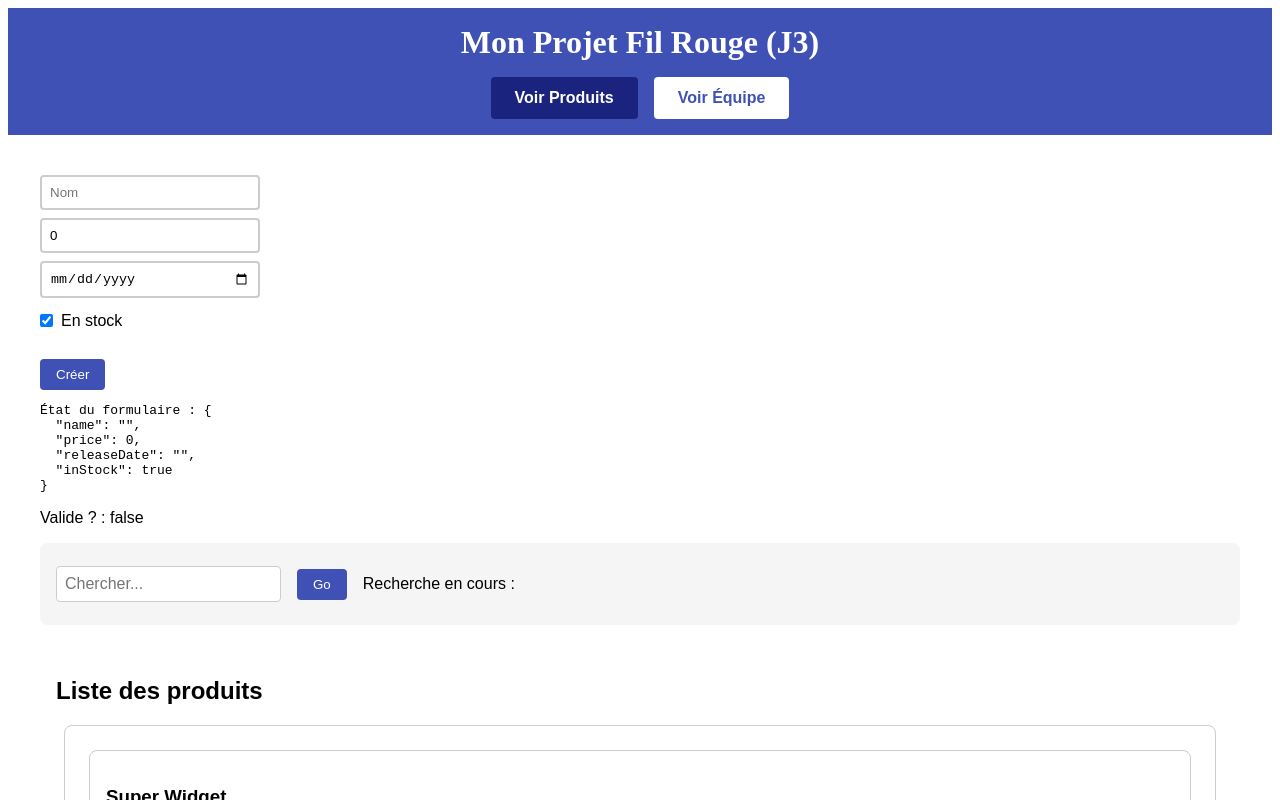
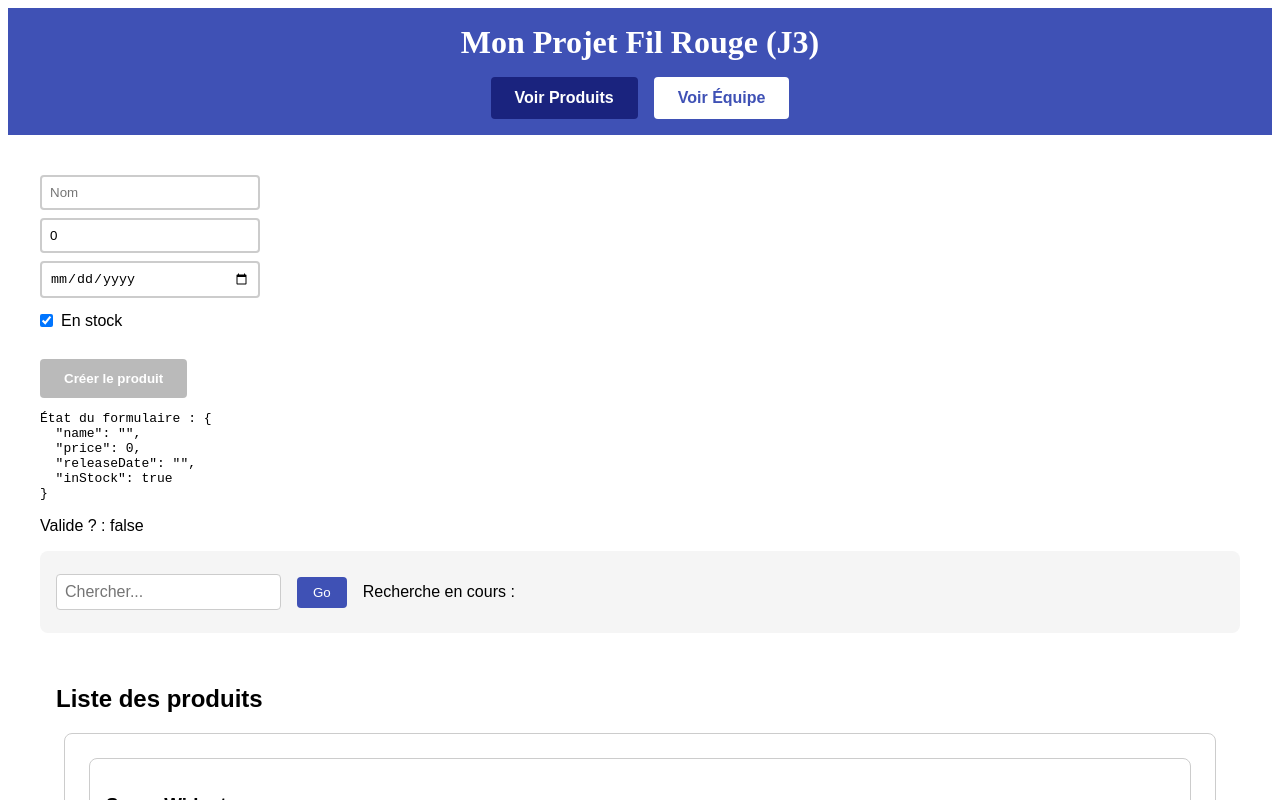
Before and after one commit to sarahmorgantordeur-lab/Angular, an Angular app: page / in a window 1280 px wide. Shown: the top 800 px of the page. Built offline with nearby package versions, Linux system fonts and the light colour scheme.

Commit message:
fin du tp3 j4 plus que connecter le form à la liste des produits

```diff
--- a/src/app/features/product-demo/components/product-create/product-create.component.html
+++ b/src/app/features/product-demo/components/product-create/product-create.component.html
@@ -8,6 +8,14 @@
             'invalid': name?.invalid && (name?.dirty || name?.touched),
             'valid': name?.valid && (name?.dirty || name?.touched)
         }">
+    <div *ngIf="name?.invalid && (name?.dirty || name?.touched)" class="error-message">
+        <span *ngIf="name?.hasError('required')">
+            Ce champ est requis.
+        </span>
+        <span *ngIf="name?.hasError('minlength')">
+            Le nom doit faire au moins 3 caractères.
+        </span>
+    </div>
 
     <input
         type="number"
@@ -18,6 +26,14 @@
             'invalid': price?.invalid && (price?.dirty || price?.touched),
             'valid': price?.valid && (price?.dirty || price?.touched)
         }">
+    <div *ngIf="price?.invalid && (price?.dirty || price?.touched)" class="error-message">
+        <span *ngIf="price?.hasError('required')">
+            Le prix est requis.
+        </span>
+        <span *ngIf="price?.hasError('min')">
+            Le prix doit être positif ou nul.
+        </span>
+    </div>
 
     <input
         type="date"
@@ -37,7 +53,11 @@
         En stock
     </label>
 
-    <button type="submit">Créer</button>
+    <button
+        type="submit"
+        [disabled]="productForm.invalid">
+            Créer le produit
+    </button>
 </form>
 
 <pre>État du formulaire : {{ productForm.value | json }}</pre>
--- a/src/app/features/product-demo/components/product-create/product-create.component.ts
+++ b/src/app/features/product-demo/components/product-create/product-create.component.ts
@@ -1,11 +1,11 @@
 import { Component } from '@angular/core';
 import { FormBuilder, FormGroup, ReactiveFormsModule, Validators } from '@angular/forms';
-import { JsonPipe, NgClass } from '@angular/common';
+import { CommonModule } from '@angular/common';
 
 @Component({
   selector: 'app-product-create',
   standalone: true,
-  imports: [ReactiveFormsModule, JsonPipe, NgClass],
+  imports: [ReactiveFormsModule, CommonModule],
   templateUrl: "./product-create.component.html",
   styles: [`
     .product-create-container {
@@ -36,16 +36,23 @@ import { JsonPipe, NgClass } from '@angular/common';
       border-color: #4caf50;
     }
     button {
-      background-color: #3f51b5;
+      background-color: #4caf50;
       color: white;
       border: none;
-      padding: 0.5rem 1rem;
+      padding: 0.75rem 1.5rem;
       border-radius: 4px;
       cursor: pointer;
       margin-top: 1rem;
+      font-weight: bold;
+      transition: background-color 0.3s ease;
     }
-    button:hover {
-      background-color: #303f9f;
+    button:hover:not(:disabled) {
+      background-color: #388e3c;
+    }
+    button:disabled {
+      background-color: #9e9e9e;
+      cursor: not-allowed;
+      opacity: 0.7;
     }
     label {
       display: flex;
@@ -55,6 +62,12 @@ import { JsonPipe, NgClass } from '@angular/common';
     }
     label input[type="checkbox"] {
       width: auto;
+    }
+    .error-message {
+      color: #f44336;
+      font-size: 0.75rem;
+      margin-top: -0.25rem;
+      margin-bottom: 0.5rem;
     }
   `]
 })
```
